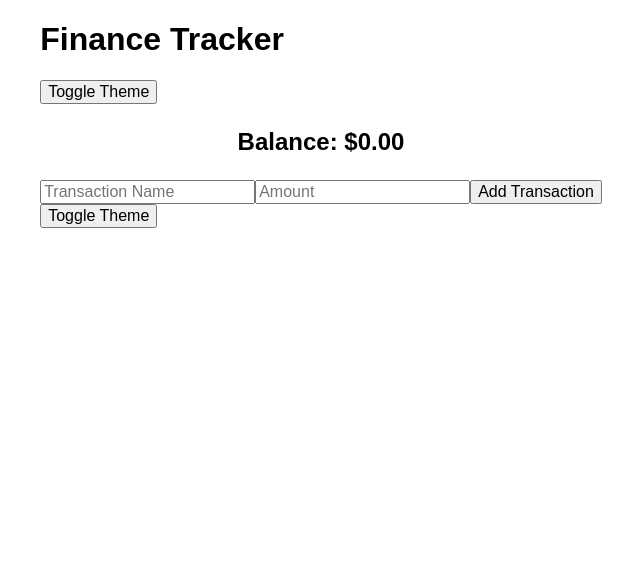
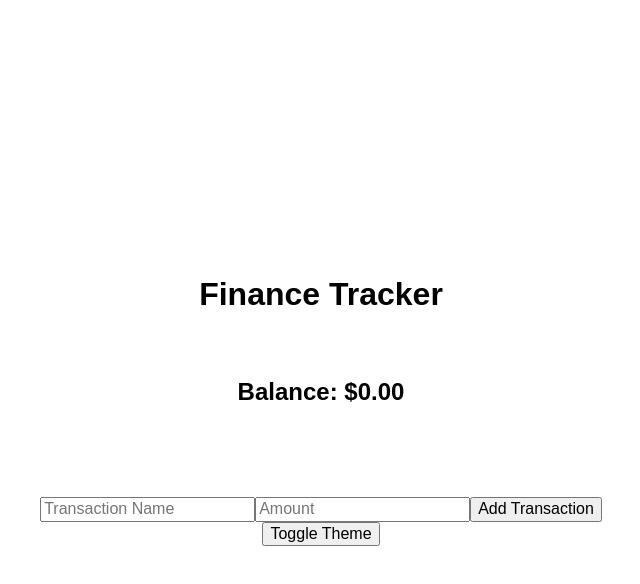
Before and after one commit to Duck-Dev687/week3-project1, a React (Vite) app in the folder finance-tracker/: page / in a window 1280 px wide. Shown: the top 584 px of the page, without its empty margins (319-959 px from the left). Built offline with nearby package versions, Linux system fonts and the light colour scheme.

Commit message:
Changed some styles in src/SCSS/styles.scss

```diff
--- a/finance-tracker/src/SCSS/styles.scss
+++ b/finance-tracker/src/SCSS/styles.scss
@@ -8,14 +8,34 @@
 @import 'addTransactionForm';
 
 // General resets or global styles
+html, body {
+  height: 100%; // Ensure html occupies full height
+  margin: 0; // Remove default margin
+}
+
 body {
   font-family: $font-family-base;
-  background-color: $background-color;
-  color: $text-color;
   margin: 0;
   padding: 0;
-  display:flex;
-  justify-content:center;
+  overflow: hidden; // Prevent overflow if necessary
+}
+
+.app {
+  display: flex;
+  justify-content: center;
   align-items: center;
-  flex-direction:column;
+  flex-direction: column;
+  width: 100vw; // Full width
+  height: 100vh; // Full height
 }
+
+// Theme styles
+body.light {
+  background-color: #ffffff; // Light theme background
+  color: #000000; // Light theme text color
+}
+
+body.dark {
+  background-color: #000000; // Dark theme background
+  color: #ffffff; // Dark theme text color
+}
--- a/finance-tracker/src/components/Header.jsx
+++ b/finance-tracker/src/components/Header.jsx
@@ -8,9 +8,7 @@ const Header = () => {
   return (
     <header>
       <h1>Finance Tracker</h1>
-      <button onClick={toggleTheme}>
-        Toggle Theme
-      </button>
+
     </header>
   );
 };
```
